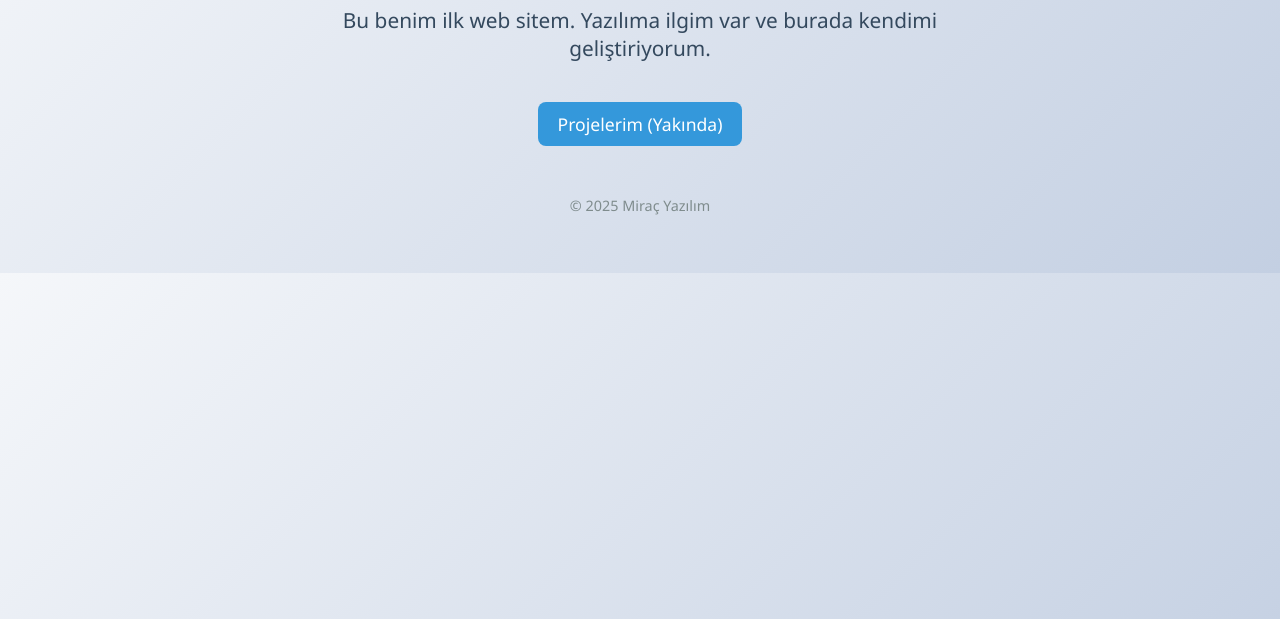
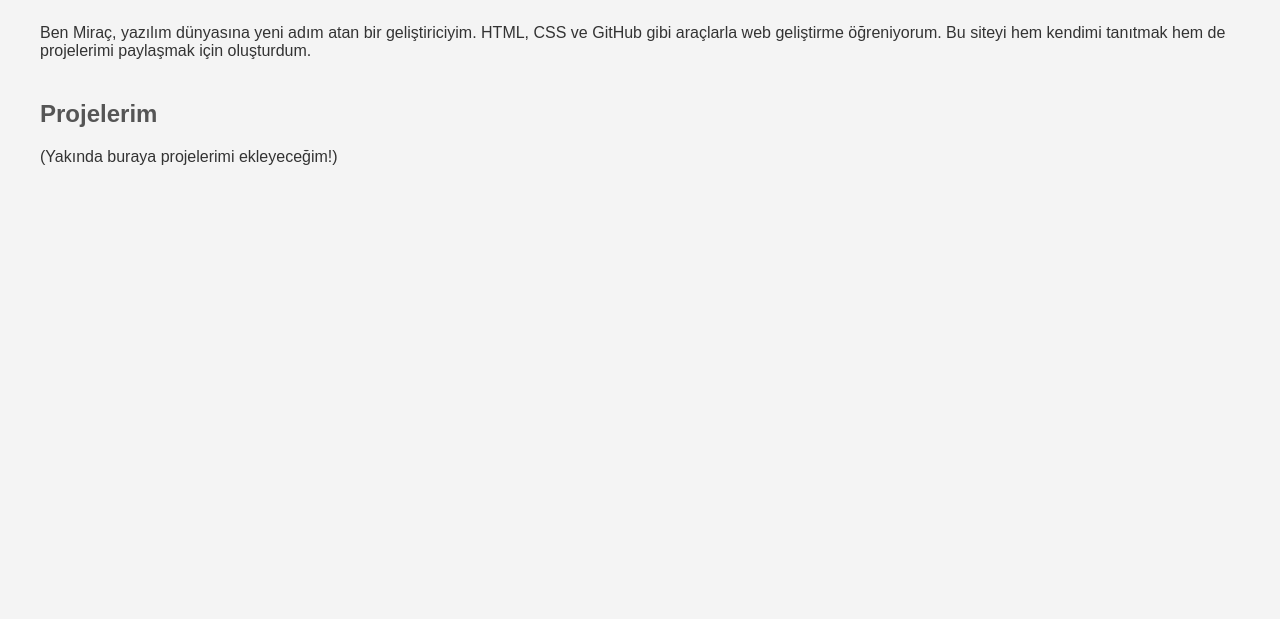
Before and after one commit to miracyazilim/mirac-site, a plain HTML site: page index.html in a window 1280 px wide. Shown: the part 181-800 px from the top of the page. Drawn offline with Linux system fonts and the light colour scheme.

Commit message:
Update index.html

```diff
--- a/index.html
+++ b/index.html
@@ -1,52 +1,39 @@
 <!DOCTYPE html>
 <html lang="tr">
 <head>
-  <meta charset="UTF-8" />
-  <meta name="viewport" content="width=device-width, initial-scale=1.0" />
-  <title>Miraç Yazılım</title>
+  <meta charset="UTF-8">
+  <title>Mirakayazılım</title>
   <style>
     body {
-      background: linear-gradient(135deg, #f5f7fa, #c3cfe2);
-      font-family: 'Segoe UI', Tahoma, Geneva, Verdana, sans-serif;
-      text-align: center;
-      padding: 50px;
+      font-family: Arial, sans-serif;
+      margin: 40px;
+      background-color: #f4f4f4;
+      color: #333;
     }
     h1 {
-      color: #2c3e50;
-      font-size: 3em;
+      color: #007acc;
     }
-    p {
-      color: #34495e;
-      font-size: 1.3em;
-      margin: 20px auto;
-      max-width: 600px;
+    h2 {
+      color: #555;
+      margin-top: 40px;
     }
-    a.button {
-      padding: 10px 20px;
-      background: #3498db;
-      color: white;
+    a {
+      color: #007acc;
       text-decoration: none;
-      border-radius: 8px;
-      display: inline-block;
-      margin-top: 20px;
-      font-size: 1.1em;
     }
-    a.button:hover {
-      background: #2980b9;
-    }
-    footer {
-      margin-top: 50px;
-      color: #7f8c8d;
-      font-size: 0.9em;
+    a:hover {
+      text-decoration: underline;
     }
   </style>
 </head>
 <body>
   <h1>Merhaba, ben Miraç 👋</h1>
   <p>Bu benim ilk web sitem. Yazılıma ilgim var ve burada kendimi geliştiriyorum.</p>
-  <a class="button" href="#">Projelerim (Yakında)</a>
-  <footer>
-    © 2025 Miraç Yazılım
-  </footer>
+
+  <h2>Hakkımda</h2>
+  <p>Ben Miraç, yazılım dünyasına yeni adım atan bir geliştiriciyim. HTML, CSS ve GitHub gibi araçlarla web geliştirme öğreniyorum. Bu siteyi hem kendimi tanıtmak hem de projelerimi paylaşmak için oluşturdum.</p>
+
+  <h2>Projelerim</h2>
+  <p>(Yakında buraya projelerimi ekleyeceğim!)</p>
 </body>
 </html>
```
